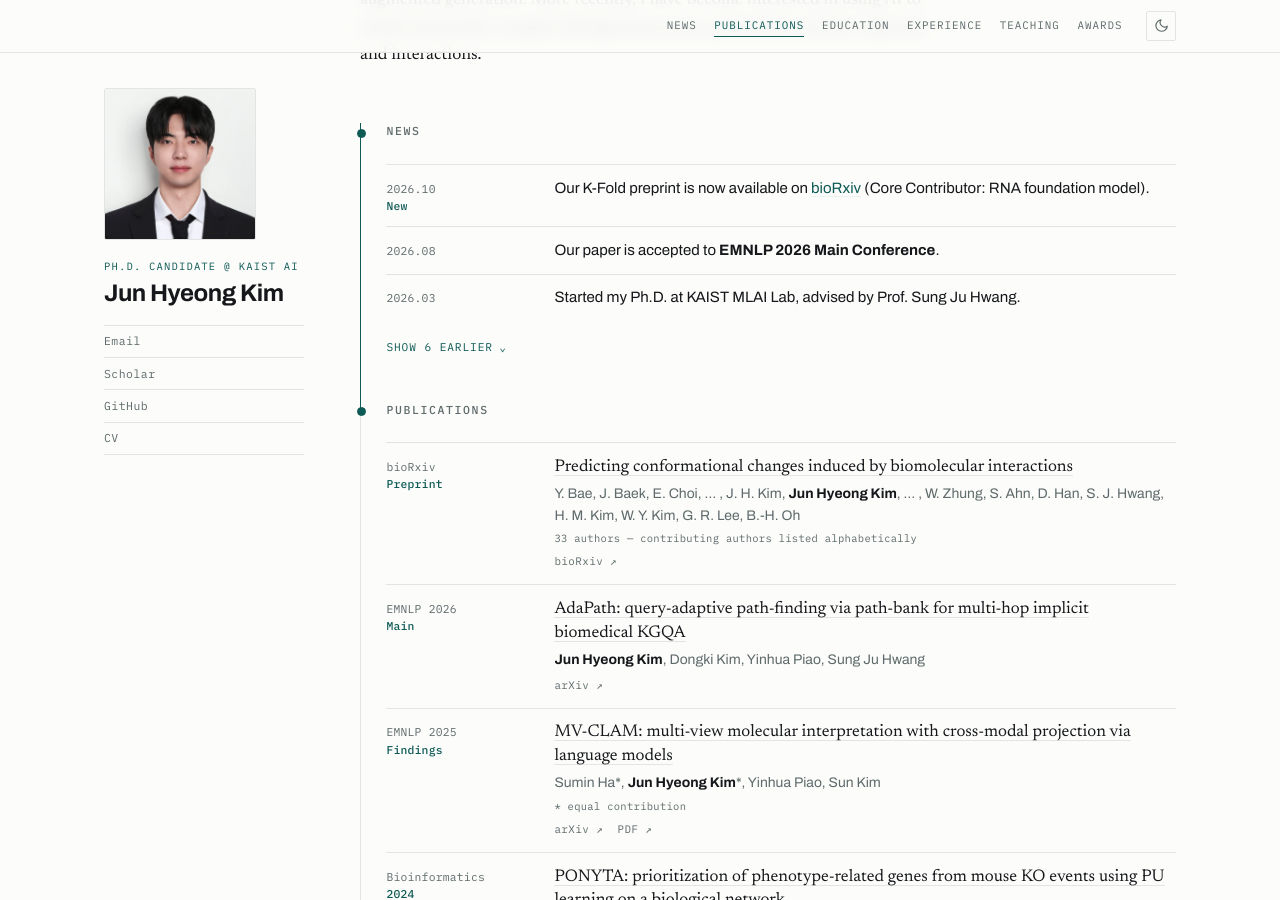
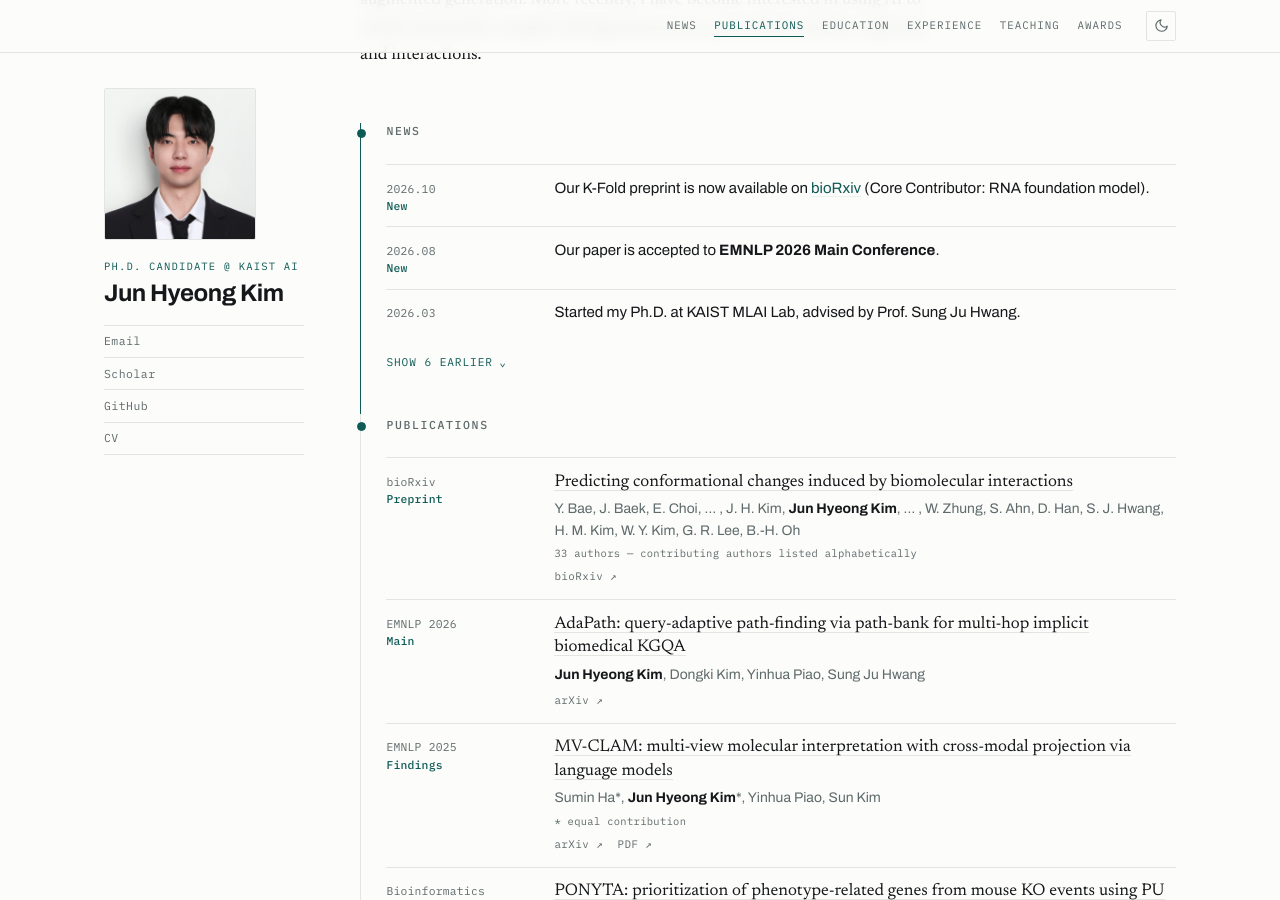
Before and after one commit to Jun-Hyeong-Kim/Jun-Hyeong-Kim.github.io, a Jekyll site: the page built from _pages/about.md, in a window 1280 px wide and 900 px high, scrolled down 389 px. Built offline with Jekyll 4.4.1, drawn with Linux system fonts in a browser that asks for light colours.

Commit message:
Mark the top two News items as New

```diff
--- a/_layouts/home.html
+++ b/_layouts/home.html
@@ -83,7 +83,7 @@
       <div class="sec__head"><h2 class="sec__title">News</h2></div>
       {% for item in site.data.news limit: news_shown %}
         <div class="row">
-          <div class="row__label">{{ item.date }}{% if forloop.first %}<b>New</b>{% endif %}</div>
+          <div class="row__label">{{ item.date }}{% if forloop.index <= 2 %}<b>New</b>{% endif %}</div>
           <div class="row__body"><p class="row__text">{{ item.text }}</p></div>
         </div>
       {% endfor %}
```
